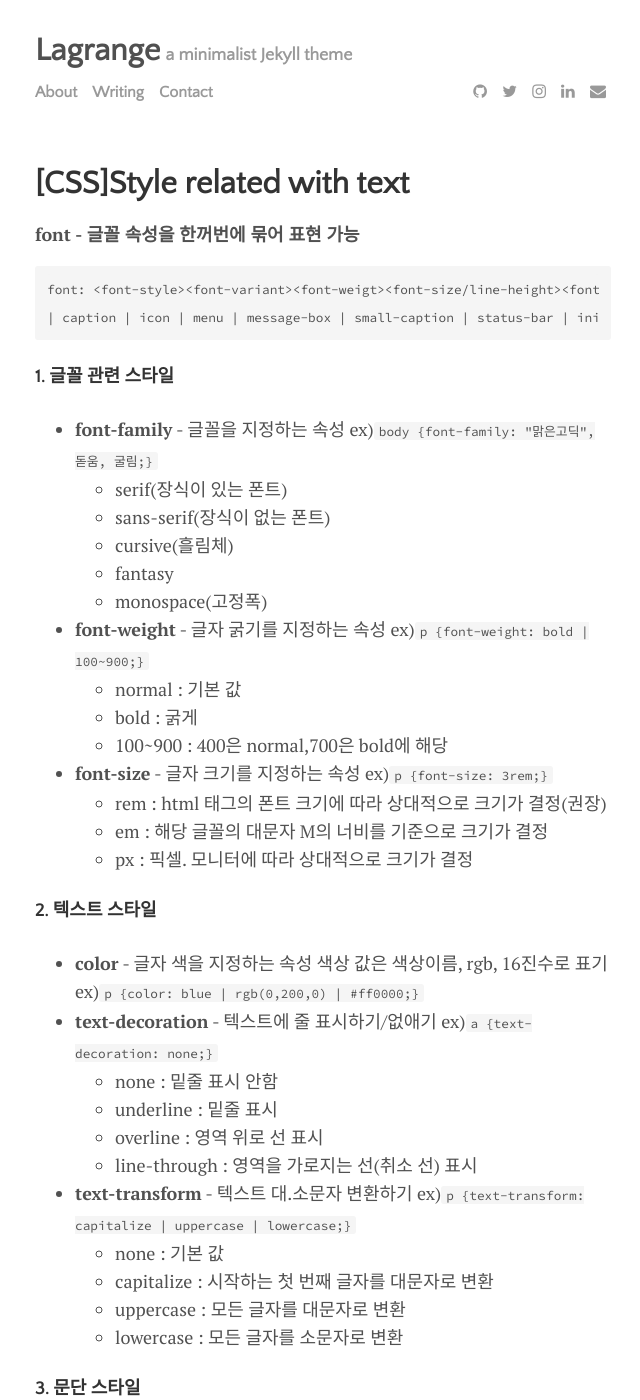
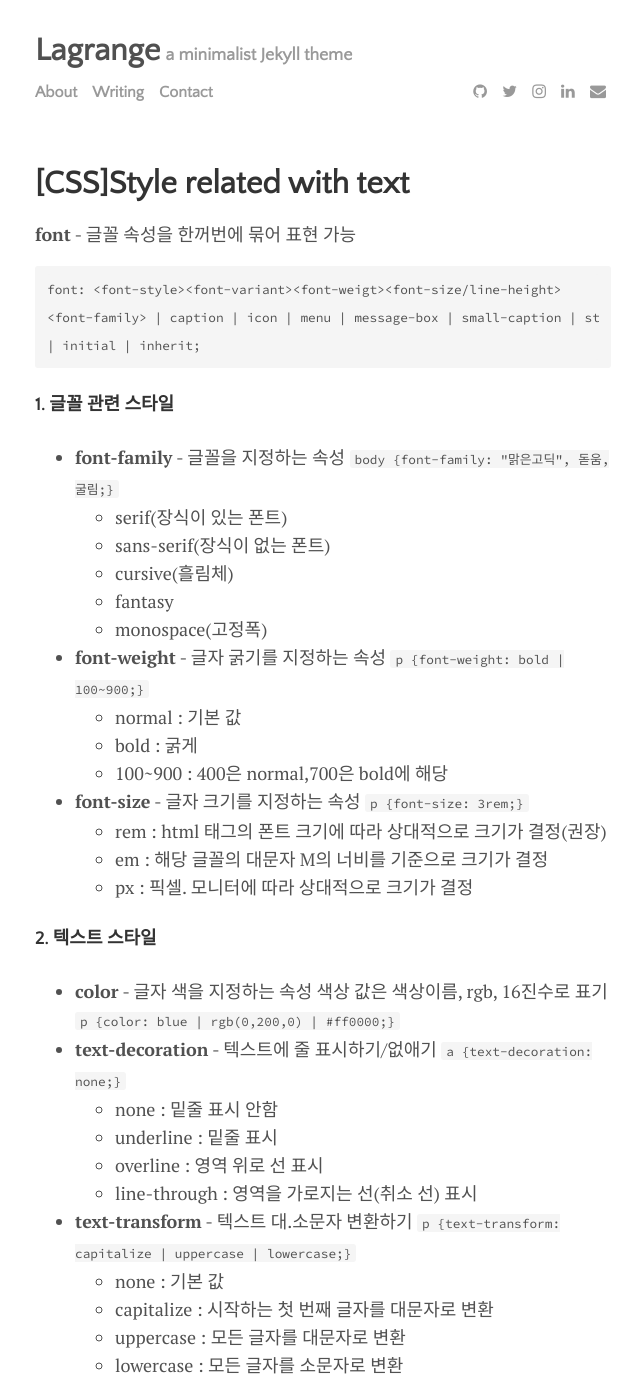
Before and after one commit to ykm1/ykm1.github.io, a Jekyll site: the page built from _posts/2017-04-05-style related with text.md, in a window 1280 px wide and 1400 px high. Shown: the whole window, without its empty margins (317-957 px from the left). Built offline with Jekyll 4.4.1, drawn with Linux system fonts in a browser that asks for light colours; nearby versions of some CDN libraries; some of the changed text lies outside the part shown.

Commit message:
[CSS]Style related with text 수

```diff
--- a/_posts/2017-04-05-style related with text.md
+++ b/_posts/2017-04-05-style related with text.md
@@ -4,27 +4,28 @@ title: "[CSS]Style related with text"
 categories: study
 tags: [CSS,font,text]
 ---
-**font - 글꼴 속성을 한꺼번에 묶어 표현 가능**
+**font** - 글꼴 속성을 한꺼번에 묶어 표현 가능
+~~~
+font: <font-style><font-variant><font-weigt><font-size/line-height>
+<font-family> | caption | icon | menu | message-box | small-caption | status-bar
+| initial | inherit;
+~~~
 
-~~~
-font: <font-style><font-variant><font-weigt><font-size/line-height><font-family>
-| caption | icon | menu | message-box | small-caption | status-bar | initial | inherit;
-~~~
 #### 1. 글꼴 관련 스타일
 * **font-family** - 글꼴을 지정하는 속성
-ex)`body {font-family: "맑은고딕", 돋움, 굴림;}`
+`body {font-family: "맑은고딕", 돋움, 굴림;}`
      * serif(장식이 있는 폰트)
      * sans-serif(장식이 없는 폰트)
      * cursive(흘림체)
      * fantasy
      * monospace(고정폭)
 * **font-weight** - 글자 굵기를 지정하는 속성
-ex)`p {font-weight: bold | 100~900;}`
+`p {font-weight: bold | 100~900;}`
      * normal : 기본 값
      * bold : 굵게
      * 100~900 : 400은 normal,700은 bold에 해당
 * **font-size** - 글자 크기를 지정하는 속성
-ex)`p {font-size: 3rem;}`
+`p {font-size: 3rem;}`
      * rem : html 태그의 폰트 크기에 따라 상대적으로 크기가 결정(권장)
      * em : 해당 글꼴의 대문자 M의 너비를 기준으로 크기가 결정
      * px : 픽셀. 모니터에 따라 상대적으로 크기가 결정
@@ -32,15 +33,15 @@ ex)`p {font-size: 3rem;}`
 #### 2. 텍스트 스타일
 * **color** - 글자 색을 지정하는 속성
 색상 값은 색상이름, rgb, 16진수로 표기
-ex)`p {color: blue | rgb(0,200,0) | #ff0000;}`
+`p {color: blue | rgb(0,200,0) | #ff0000;}`
 * **text-decoration** - 텍스트에 줄 표시하기/없애기
-ex)`a {text-decoration: none;}`
+`a {text-decoration: none;}`
      * none : 밑줄 표시 안함
      * underline : 밑줄 표시
      * overline : 영역 위로 선 표시
      * line-through : 영역을 가로지는 선(취소 선) 표시
 * **text-transform** - 텍스트 대.소문자 변환하기
-ex)`p {text-transform: capitalize | uppercase | lowercase;}`
+`p {text-transform: capitalize | uppercase | lowercase;}`
      * none : 기본 값
      * capitalize : 시작하는 첫 번째 글자를 대문자로 변환
      * uppercase : 모든 글자를 대문자로 변환
@@ -48,18 +49,18 @@ ex)`p {text-transform: capitalize | uppercase | lowercase;}`
 
 #### 3. 문단 스타일
 * **text-align** - 텍스트 정렬 방법을 지정하는 속성
-ex)`.align {text-align: left | right | center | justify;}`
+`.align {text-align: left | right | center | justify;}`
      * left : 왼쪽 정렬
      * right : 오른쪽 정렬
      * center : 가운데 정렬
      * justify : 양쪽 정렬
 * **line-height** - 줄 간격을 조절하는 속성
-기본 값은 normal로 수치로는 1.2에 해당. 값이 1.2라면 현재 엘리먼트 폰트 크기의 1.2배만큼 간격을 준다는 의미. 예를 들어 글자 크기를 12px로 지정했을 때 줄 간격을 2.0으로 했다면 실제 줄 간격은 글자 크기의 2.0배인 24px이 되고 백분율도 같은 식으로 계산.
-ex)`p {font-size: 15px; line-heigh: 2.0;}`
+`p {font-size: 15px; line-heigh: 2.0;}`
+기본 값은 normal로 수치로는 1.2에 해당. 값이 1.2라면 현재 엘리먼트 폰트 크기의 1.2배만큼 간격을 준다는 의미.
 
 #### 4. 목록과 링크 스타일
 * **list-style-type** - 목록의 불릿과 번호 스타일을 지정하는 속성
-ex)`li {list-style-type: none | <순서 없는 목록의 불릿> | <순서 목록의 번호>;}`
+`li {list-style-type: none | <순서 없는 목록의 불릿> | <순서 목록의 번호>;}`
      * 순서 없는 목록
           * disc : 채운 원
           * circle : 빈 원
@@ -71,4 +72,4 @@ ex)`li {list-style-type: none | <순서 없는 목록의 불릿> | <순서 목
           * lower/upper-roman : 소문자/대문자 로마 숫자
           * lower/upper-alpha : 소문자/대문자 알파벳
 * **list-style-image** - 불릿 대신 이미지를 넣는 속성
-ex)`li {list-style-image: none | url(이미지 파일 경로);}`
+`li {list-style-image: none | url(이미지 파일 경로);}`
```
